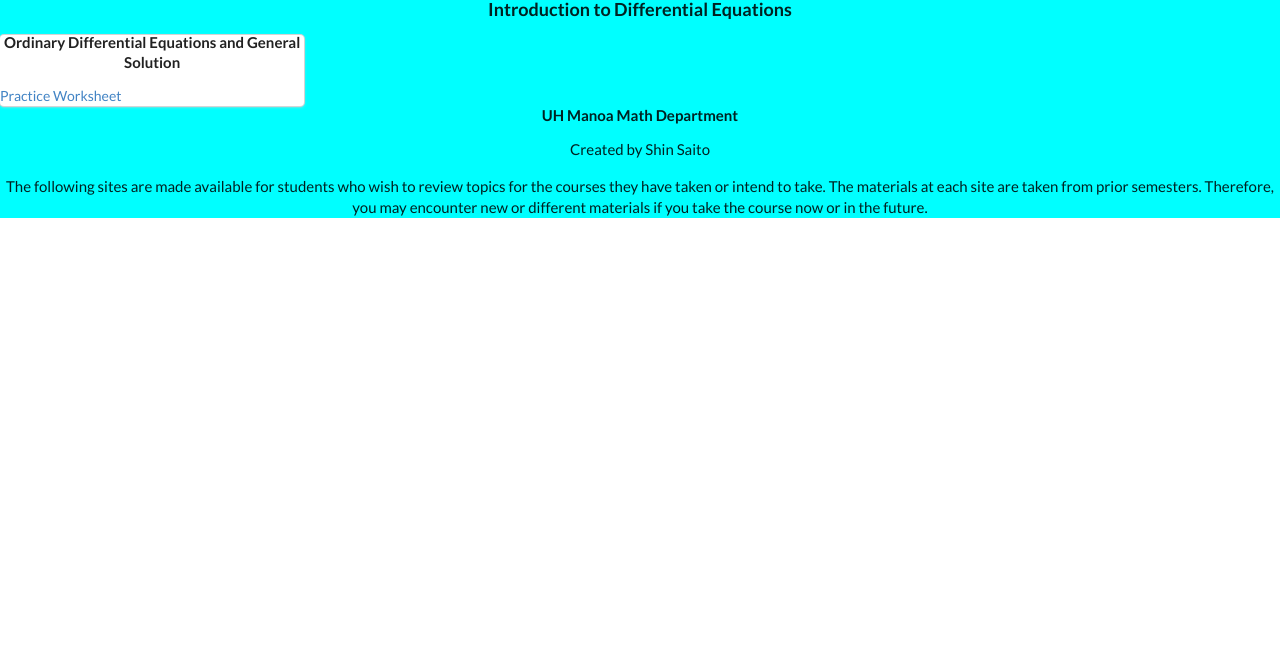
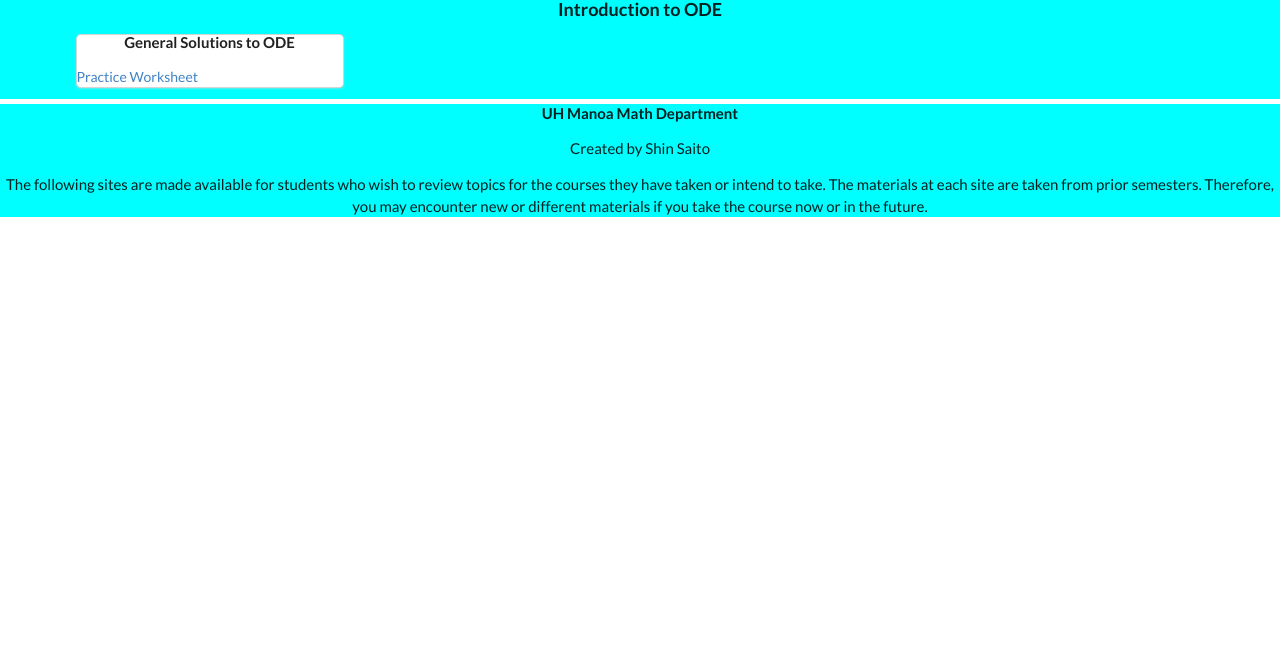
Before and after one commit to uh-math-review/review_site, a plain HTML site: page 302.html in a window 1280 px wide. Shown: the part 136-800 px from the top of the page. Drawn offline with nearby package versions, Linux system fonts and the light colour scheme.

Commit message:
Update 302.html

```diff
--- a/302.html
+++ b/302.html
@@ -24,15 +24,19 @@
 </div>
 
 <div class = "cyan">
-  <h3 class = "ui centered aligned header"> Introduction to Differential Equations </h3>
+  <div class = "ui container">
+  <h3 class = "ui centered aligned header"> Introduction to ODE </h3>
   <div class = "ui four cards">
     <div class = "ui card">
-   <h4 class = "ui center aligned header"> Ordinary Differential Equations and General Solution </h4>
-   <a href = "#"> Practice Worksheet </a>
- </div>
+      <h4 class = "ui center aligned header"> General Solutions to ODE </h4>
+      <a href = "#"> Practice Worksheet </a>
+    </div>
+
   </div>
+</div>
+</div>
+<br/>
 
-</div>
 
 </body>
 
```
